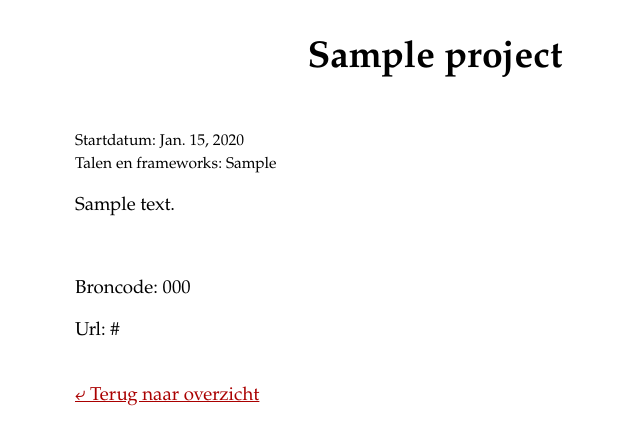
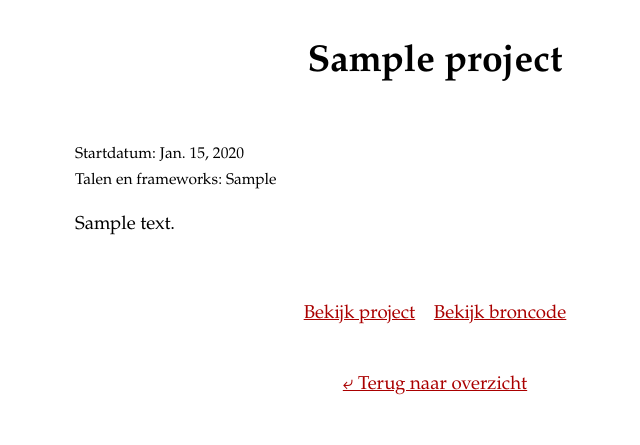
Before and after one commit to Hauke2222/Portfolio, a Django app: page /projects/1/ in a window 1280 px wide. Shown: the top 445 px of the page, without its empty margins (205-845 px from the left). Run offline with Django 4.2, Linux system fonts and the light colour scheme; tables that the repository leaves empty hold one stand-in row (values such as "Sample post").

Commit message:
style links

```diff
--- a/static/css/base.css
+++ b/static/css/base.css
@@ -1,6 +1,7 @@
 body {
     font-family: "Palatino Linotype", "Palatino", "Times New Roman", "Droid Serif";
     font-size: 14pt;
+    line-height: 1.4;
     text-align: justify;
     -webkit-hyphens: auto;
     hyphens: auto;
@@ -12,6 +13,7 @@ body {
 a,
 a:visited {
     color: #a00;
+    display: block;
 }
 
 h1:first-of-type {
@@ -21,3 +23,14 @@ h1:first-of-type {
 .center {
     text-align: center;
 }
+
+.links {
+    display: flex;
+    flex-direction: row;
+    justify-content: center;
+}
+
+.links>a {
+    padding-right: 0.5em;
+    padding-left: 0.5em;
+}
--- a/templates/base.html
+++ b/templates/base.html
@@ -1,15 +1,13 @@
-{% load static %}<!DOCTYPE html>
-<html lang=en>
+{% load static %}
+<!DOCTYPE html>
+<html lang="nl">
   <meta content="width=device-width,initial-scale=1" name="viewport" />
-  <meta
-    content="Portfolio van Hauke van der Mark"
-    name="description"
-  />
+  <meta content="Portfolio van Hauke van der Mark" name="description" />
   <meta
     content="SJXGdS5oKZytrFwYxZnRzYq8q41si2oELDGOjda516I"
     name="google-site-verification"
   />
-  <link href="data:," rel="icon">
+  <link href="data:," rel="icon" />
   <link href="{% static 'css/base.css' %}" rel="stylesheet" />
   <title>Portfolio</title>
   {% block content%} {% endblock content %}
--- a/templates/projects/detail.html
+++ b/templates/projects/detail.html
@@ -4,10 +4,14 @@
 <small>Startdatum: {{project.project_start_date}}</small>
 <div><small>Talen en frameworks: {{project.tech_stack}}</small></div>
 <p>{{ project.text}}</p>
-<br />{% if project.source_code %}
-<p>Broncode: {{project.source_code | urlize}}</p>
-{% endif %} {% if project.project_url %}
-<p>Url: {{project.project_url | urlize}}</p>
-{% endif %}
-<br />
-<a href="{% url 'projects_index' %}" <p>⤶ Terug naar overzicht</p></a>{% endblock content %}
+<br>
+<div class="links">
+    {% if project.project_url %}
+    <a href={{project.project_url}}><p>Bekijk project</p></a>
+    {% endif %}
+    {% if project.source_code %}
+    <a href={{project.source_code}}><p>Bekijk broncode</p></a>
+    {% endif %}
+</div>
+<br>
+<a class="center" href="{% url 'projects_index' %}" <p>⤶ Terug naar overzicht</p></a>{% endblock content %}
```
Also changed, not shown: templates/projects/index.html (+4 -3 lines).
